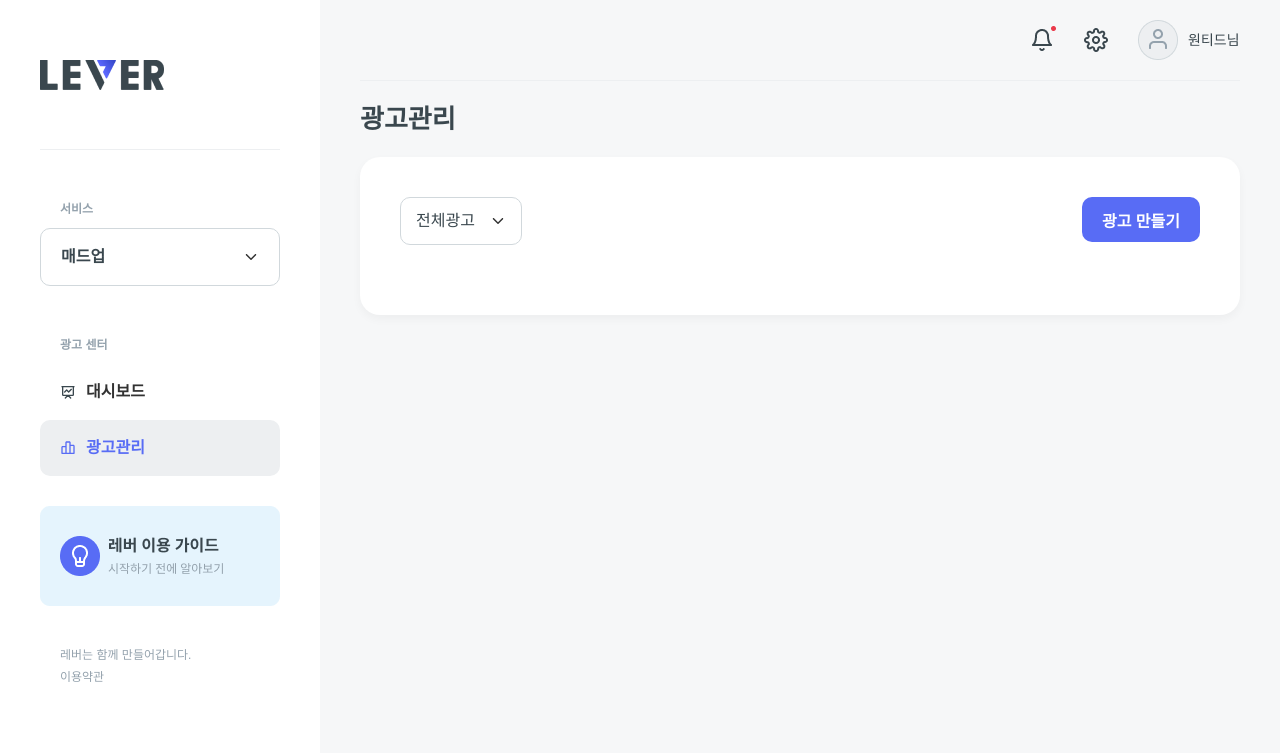
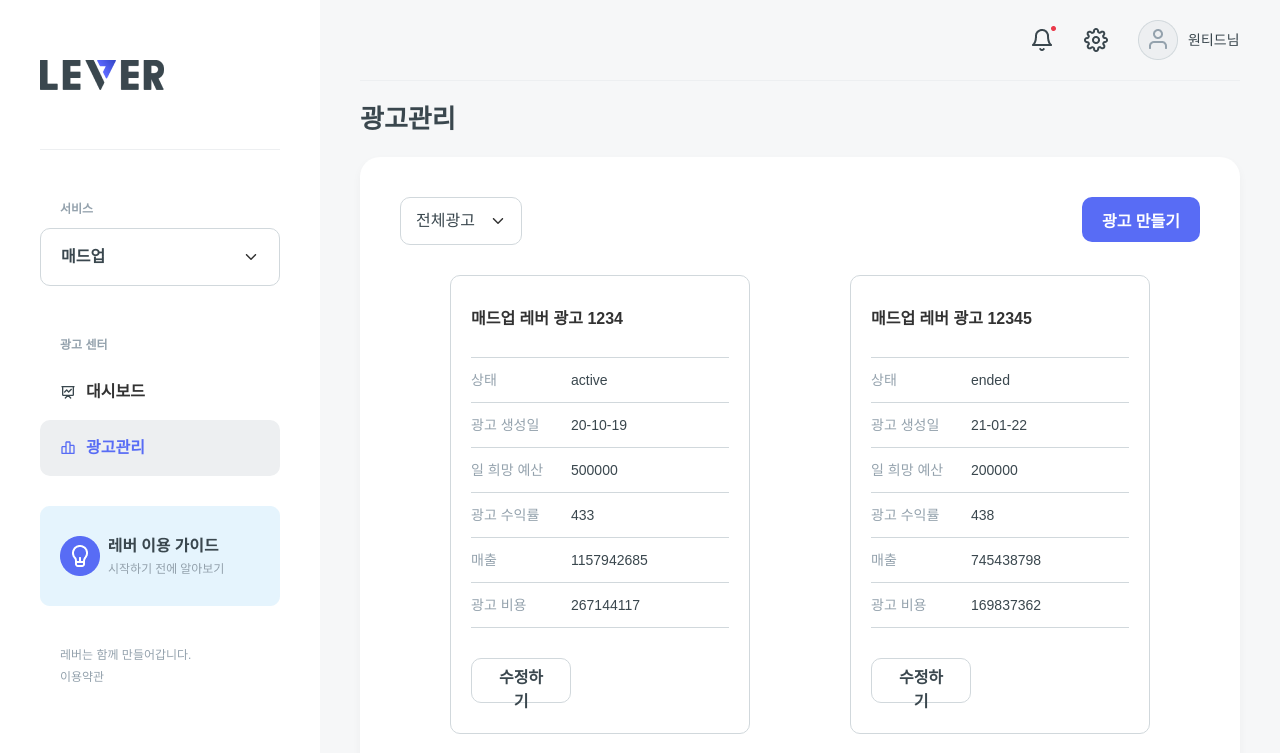
Before and after one commit to strongpond/ad-management-service, a React (Create React App) app: page /ad in a window 1280 px wide. Shown: the top 753 px of the page. Built offline with nearby package versions, Linux system fonts and the light colour scheme.

Commit message:
Feat: 광고카드 data spread 및 style 적용

```diff
--- a/src/components/Card/AdCard.js
+++ b/src/components/Card/AdCard.js
@@ -1,29 +1,31 @@
 import React from "react";
+import dayjs from "dayjs";
 import styled from "styled-components";
 
 const AdCard = ({ data }) => {
   const { title, status, startDate, budget, report } = data;
-  const { roas, convValue, cost } = report;
-  const CardDataList = {
-    status: "상태",
-    startDate: "광고 생성일",
-    budget: "일 희망 예산",
-    roas: "광고 수익률",
-    convValue: "매출",
-    cost: "광고 비용",
-  };
+  const { roas, convValue, cost } = report || {};
+
+  const date = dayjs(startDate, "YYYY-MM-DD HH:mm:ss");
+
+  const CardDataList = [
+    { name: "상태", desc: status },
+    { name: "광고 생성일", desc: date.format("YY-MM-DD") },
+    { name: "일 희망 예산", desc: budget },
+    { name: "광고 수익률", desc: roas },
+    { name: "매출", desc: convValue },
+    { name: "광고 비용", desc: cost },
+  ];
 
   return (
     <AdCardWrapper>
       <CardTitle>{title}</CardTitle>
       <CardDescWrapper>
-        {Object.entries(CardDataList).map(([key, value]) => {
-          console.log(key, value);
-          if (key === "report") return null;
+        {CardDataList.map((e, i) => {
           return (
-            <CardDescBox>
-              <CardDesc>{CardDataList[key]}</CardDesc>
-              <CardDescValue>{value}</CardDescValue>
+            <CardDescBox key={i}>
+              <CardDesc>{e.name}</CardDesc>
+              <CardDescValue>{e.desc}</CardDescValue>
             </CardDescBox>
           );
         })}
@@ -38,6 +40,7 @@ export default AdCard;
 const AdCardWrapper = styled.div`
   display: flex;
   flex-direction: column;
+  margin-bottom: 20px;
   padding: 20px;
   width: 300px;
   border: 1px solid ${({ theme }) => theme.colors.borderGrey};
--- a/src/pages/AdManagement.js
+++ b/src/pages/AdManagement.js
@@ -55,9 +55,9 @@ const AdManagement = () => {
             <AddAdButton>광고 만들기</AddAdButton>
           </BoardHeader>
           <AdCardSection>
-            {adData.map(data => {
-              <AdCard key={data.id} data={data} />;
-            })}
+            {adData.map(data => (
+              <AdCard key={data.id} data={data} />
+            ))}
           </AdCardSection>
         </Board>
       </MainBoard>
@@ -144,5 +144,7 @@ const AddAdButton = styled.button`
 
 const AdCardSection = styled.div`
   display: flex;
+  flex-wrap: wrap;
+  justify-content: space-around;
   margin-top: 30px;
 `;
```
